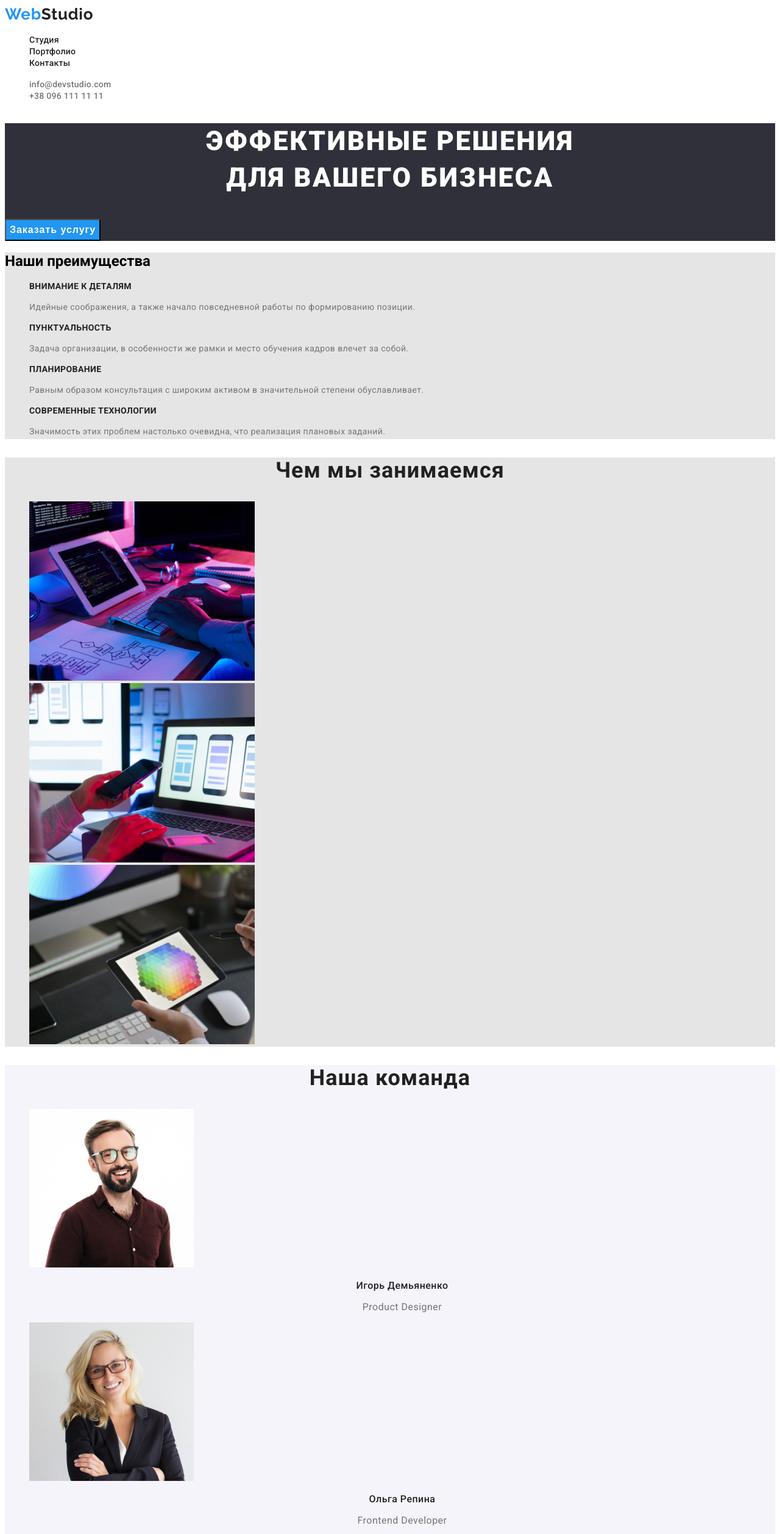
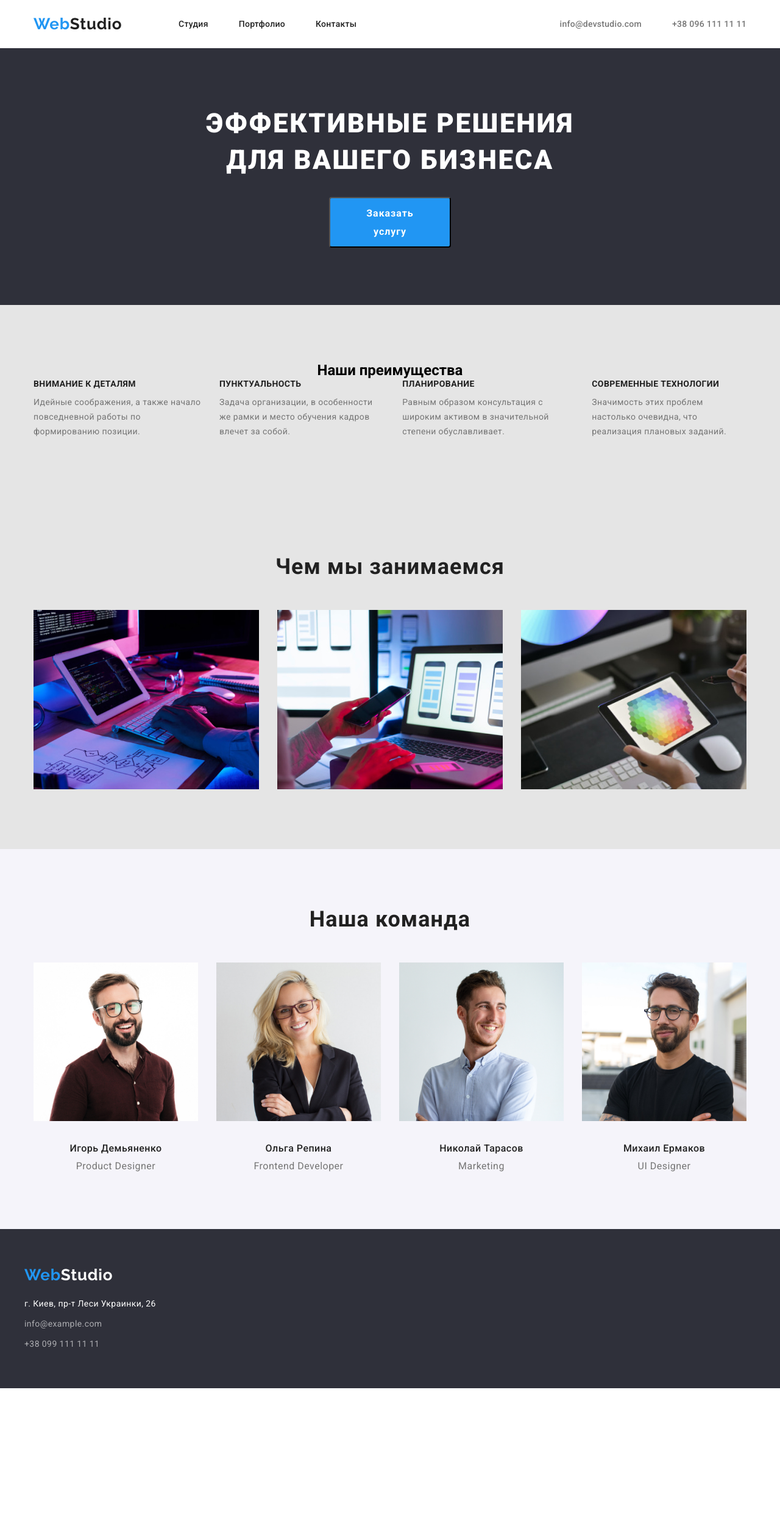
Before and after one commit to KarbanLVA/goit-markup-hw-03, a plain HTML site: page index.html in a window 1280 px wide. Shown: the top 2515 px of the page at 61% size. After the commit the page ends 2276 px from the top, so only its background shows below. Drawn offline with nearby package versions, Linux system fonts and the light colour scheme.

Commit message:
hw-03 выполнено
осталось присвоить всем секциям один класс

```diff
--- a/css/styles.css
+++ b/css/styles.css
@@ -9,10 +9,40 @@
 body {
   font-family: Roboto, sans-serif;
 }
+h1,
+h2,
+h3,
+p,
+ul {
+  margin-top: 0;
+  margin-bottom: 0;
+  padding-left: 0;
+}
+.container {
+  width: 1200px;
+  padding-left: 15px;
+  padding-right: 15px;
+  margin-left: auto;
+  margin-right: auto;
+}
+.section {
+  padding: 94px 0;
+}
 
 /* HEADER */
 .header {
   background-color: var(--main-white-color);
+}
+.header .container {
+  display: flex;
+  align-items: center;
+  padding-top: 24px;
+  padding-bottom: 24px;
+}
+.header .logo-web {
+  width: 145px;
+  height: 31;
+  margin-right: 93px;
 }
 /* логотип */
 .logo-web,
@@ -33,9 +63,22 @@ body {
   color: var(--main-white-color);
 }
 /* навигация */
-.nav-links {
+
+.nav-list {
+  display: flex;
+  align-items: center;
   list-style: none;
 }
+.nav-list .items {
+  margin-right: 50px;
+}
+.nav-list .items:last-child {
+  margin-right: 0;
+}
+/* можно сделать одну запись, вместо двух, которые сверху:
+.nav-list .items:not(:last-child) {
+  margin-right: 50px;
+}*/
 .nav-item {
   font-weight: 500;
   font-size: 14px;
@@ -44,13 +87,23 @@ body {
   color: var(--main-black-color);
   text-decoration: none;
 }
+
 .nav-item:hover,
 .nav-item:focus {
   color: var(--logo-hover-color);
 }
 /* контакты */
 .header-contact {
+  display: flex;
+  margin-left: auto;
+
   list-style: none;
+}
+.header-contact .list {
+  margin-right: 50px;
+}
+.header-contact .list:last-child {
+  margin: 0;
 }
 .header-contact .link {
   font-weight: 500;
@@ -69,8 +122,11 @@ body {
 /* главная страница */
 .hero {
   background-color: #2f303a;
+  text-align: center;
 }
 .hero-title {
+  margin-bottom: 30px;
+
   font-weight: 900;
   font-size: 44px;
   line-height: 1.36;
@@ -80,6 +136,9 @@ body {
   color: var(--main-white-color);
 }
 .hero-button {
+  padding: 10px 32px;
+  width: 200px;
+
   font-weight: 700;
   font-size: 16px;
   line-height: 1.87;
@@ -87,6 +146,7 @@ body {
   background-color: var(--logo-hover-color);
   color: var(--main-white-color);
   cursor: pointer;
+  border-radius: 4px;
 }
 .hero-button:hover,
 .hero-button:focus {
@@ -97,10 +157,19 @@ body {
 .services {
   background-color: var(--main-background-color);
 }
+.best-title {
+  text-align: center;
+}
 .best-list {
+  display: flex;
   list-style: none;
 }
+.best-list .items:not(:last-child) {
+  margin-right: 30px;
+}
 .best-list .list-title {
+  margin-bottom: 10px;
+
   font-weight: 700;
   font-size: 14px;
   line-height: 1.14;
@@ -117,6 +186,8 @@ body {
 }
 .sevices-title,
 .team-title {
+  margin-bottom: 50px;
+
   font-weight: 700;
   font-size: 36px;
   line-height: 1.17;
@@ -125,21 +196,35 @@ body {
   color: var(--main-black-color);
 }
 .services-list {
+  display: flex;
+
   list-style: none;
+}
+.services-list .items:not(:last-child) {
+  margin-right: 30px;
 }
 .team {
   background-color: #f5f4fa;
 }
 .team-list {
+  display: flex;
+
   list-style: none;
 }
+.team-list .items:not(:last-child) {
+  margin-right: 30px;
+}
 .team-list .list-title {
+  margin-bottom: 10px;
   font-weight: 500;
   font-size: 16px;
   line-height: 1.19;
   text-align: center;
   letter-spacing: 0.03em;
   color: var(--main-black-color);
+}
+.team-list .list-img {
+  margin-bottom: 30px;
 }
 .team-list .list-text {
   font-weight: 400;
@@ -153,10 +238,25 @@ body {
 .portfolio {
   background-color: var(--main-background-color);
 }
+.portfolio-title {
+  text-align: center;
+  margin-bottom: 8px;
+}
 .portfolio-buttons {
+  display: flex;
+  justify-content: center;
+  margin-bottom: 50px;
+
   list-style: none;
 }
+.portfolio-buttons .list:not(:last-child) {
+  margin-right: 8px;
+}
 .portfolio-buttons .button-item {
+  padding: 6px 22px;
+  text-align: center;
+  border-radius: 4px;
+
   font-family: inherit;
   font-weight: 500;
   font-size: 16px;
@@ -173,15 +273,36 @@ body {
 }
 
 .portfolio-list {
+  display: flex;
+  flex-wrap: wrap;
+
   list-style: none;
 }
+.portfolio-items {
+  width: 370px;
+  margin-right: 30px;
+  margin-bottom: 30px;
+  border-bottom: 1px solid #eeeeee;
+}
+.portfolio-items:nth-child(3n) {
+  margin-right: 0;
+}
+.portfolio-items:nth-last-child(-n + 3) {
+  margin-bottom: 94px;
+}
+.portfolio-items .list-img {
+  margin-bottom: 20px;
+}
 .portfolio-list .list-title {
+  margin-bottom: 4px;
+
   font-weight: 700;
   font-size: 18px;
   line-height: 2;
   letter-spacing: 0.06em;
   color: var(--main-black-color);
 }
+
 .portfolio-list .list-text {
   font-weight: 400;
   font-size: 16px;
@@ -194,9 +315,22 @@ body {
 .footer {
   background-color: #2f303a;
 }
+.footer .container {
+  padding: 60px 0;
+}
+/* логотип */
+.footer .logo-web {
+  display: inline-block;
+  width: 145px;
+  height: 31;
+  margin-bottom: 20px;
+}
 /* адрес и контакты */
 .address-links {
   list-style: none;
+}
+.address-links .items:not(:last-child) {
+  margin-bottom: 9px;
 }
 .footer-address .map,
 .footer-address .contact {
--- a/index.html
+++ b/index.html
@@ -8,119 +8,131 @@
     <link rel="preconnect" href="https://fonts.googleapis.com">
     <link rel="preconnect" href="https://fonts.gstatic.com" crossorigin>
     <link href="https://fonts.googleapis.com/css2?family=Raleway:wght@700&family=Roboto:wght@400;500;700;900&display=swap" rel="stylesheet">
+    <link rel="stylesheet" href="https://cdnjs.cloudflare.com/ajax/libs/modern-normalize/1.1.0/modern-normalize.min.css">
     <link rel="stylesheet" href="./css/styles.css">
 </head>
 <body>
     <header class="header">
+        <div class="container">
             <a class="logo-web" href="">Web<span class="logo-studio-hdr" >Studio</span></a>
             <nav class="nav" >
-            <ul class="nav-links">
-                <li>
+                <ul class="nav-list">
+                    <li class="items">
                         <a class="nav-item" href="./index.html">Студия</a>
                     </li>
-                <li>
+                    <li class="items">
                         <a class="nav-item" href="./portfolio.html">Портфолио</a>
                     </li>
-                <li>
+                    <li class="items">
                         <a class="nav-item" href="">Контакты</a>
                     </li>
                 </ul>
             </nav>
             <ul class="header-contact" >
-            <li>
+                <li class="list">
                     <a class="link" href="mailto:info@devstudio.com">info@devstudio.com</a>
                 </li>
-            <li>
+                <li class="list">
                     <a class="link" href="tel:+380961111111">+38 096 111 11 11</a>
                 </li>
             </ul>
+        </div>
     </header>
     <main>
         <!-- главная секция страницы -->
-        <section class="hero">
+        <section class="hero section">
+            <div class="container">
                 <h1 class="hero-title" >Эффективные решения <br>для вашего бизнеса</h1>
                 <button class="hero-button" type="button">Заказать услугу</button>
+            </div>
         </section>
         <!-- наши преимущества -->
-        <section class="best">
+        <section class="best section">
+            <div class="container">
                 <h2 class="best-title" >Наши преимущества</h2>
-            <ul class="best-list" >
-                <li>
+                <ul class="best-list">
+                    <li class="items">
                         <h3 class="list-title" >Внимание к деталям</h3>
                         <p class="list-text" >Идейные соображения, а также начало повседневной работы по формированию позиции.</p>
                     </li>
-                <li>
+                    <li class="items">
                         <h3 class="list-title" >Пунктуальность</h3>
                         <p class="list-text" >Задача организации, в особенности же рамки и место обучения кадров влечет за собой.</p>
                     </li>
-                <li>
+                    <li class="items">
                         <h3 class="list-title" >Планирование</h3>
                         <p class="list-text" >Равным образом консультация с широким активом в значительной степени обуславливает.</p>
                     </li>
-                <li>
+                    <li class="items">
                         <h3 class="list-title" >Современные технологии</h3>
                         <p class="list-text" >Значимость этих проблем настолько очевидна, что реализация плановых заданий.</p>
                     </li>
                 </ul>
-
+            </div>
         </section>
         <!-- Чем мы занимаемся -->
-        <section class="services">
+        <section class="services section">
+            <div class="container">
                 <h2 class="sevices-title">Чем мы занимаемся</h2>
                 <ul class="services-list" >
-                <li>
+                    <li class="items">
                         <img class="list-item" src="./images/our-services/img(1).jpg" alt="разработка сайтов" width="370" height="294">
                     </li>
-                <li>
+                    <li class="items">
                         <img class="list-item" src="./images/our-services/img(2).jpg" alt="разработка мобильных приложений" width="370" height="294">
                     </li>
-                <li>
+                    <li class="items">
                         <img class="list-item" src="./images/our-services/img(3).jpg" alt="разработка дизайна" width="370" height="294">
                     </li>
                 </ul>
+            </div>
         </section>
         <!-- Наша команда -->
-        <section class="team" >
+        <section class="team section">
+            <div class="container">
                 <h2 class="team-title" >Наша команда</h2>
                 <ul class="team-list" >
-                <li>
-                    <img class="list-item" src="./images/our-team/img(1).jpg" alt="Игорь Демьяненко Product Designer" width="270" height="260">
+                    <li class="items">
+                        <img class="list-img" src="./images/our-team/img(1).jpg" alt="Игорь Демьяненко Product Designer" width="270" height="260">
                         <h3 class="list-title">Игорь Демьяненко</h3>
                         <p class="list-text">Product Designer</p>
                     </li>
-                <li>
-                    <img class="list-item" src="./images/our-team/img(2).jpg" alt="Ольга Репина Frontend Developer" width="270" height="260">
+                    <li class="items">
+                        <img class="list-img" src="./images/our-team/img(2).jpg" alt="Ольга Репина Frontend Developer" width="270" height="260">
                         <h3 class="list-title">Ольга Репина</h3>
                         <p class="list-text">Frontend Developer</p>
                     </li>
-                <li>
-                    <img class="list-item" src="./images/our-team/img(3).jpg" alt="Николай Тарасов Marketing" width="270" height="260">
+                    <li class="items">
+                        <img class="list-img" src="./images/our-team/img(3).jpg" alt="Николай Тарасов Marketing" width="270" height="260">
                         <h3 class="list-title">Николай Тарасов</h3>
                         <p class="list-text">Marketing</p>
                     </li>
-                <li>
-                    <img class="list-item" src="./images/our-team/img(4).jpg" alt="Михаил Ермаков UI Designer" width="270" height="260">
+                    <li class="items">
+                        <img class="list-img" src="./images/our-team/img(4).jpg" alt="Михаил Ермаков UI Designer" width="270" height="260">
                         <h3 class="list-title">Михаил Ермаков</h3>
                         <p class="list-text">UI Designer</p>
                     </li>
                 </ul>
+            </div>
         </section>
     </main>
     <footer class="footer">
+        <div class="container">
             <a class="logo-web" href="">Web<span class="logo-studio-ftr">Studio</span></a>
             <address class="footer-address">
                 <ul class="address-links">
-                <li>
+                    <li class="items">
                         <a class="map" href="https://goo.gl/maps/c1n4icCPhH8XGdS66" target="_blank" rel="noreferrer   noopener">г. Киев, пр-т Леси Украинки, 26</a>
                     </li>
-                <li>
+                    <li class="items">
                         <a class="contact" href="maito:info@example.com">info@example.com</a>
                     </li>
-                <li>
+                    <li class="items">
                         <a class="contact" href="tel:+380991111111">+38 099 111 11 11</a>
                     </li>
                 </ul>
             </address>
+        </div>
     </footer>
 
 </body>
```
Also changed, not shown: portfolio.html (+33 -24 lines). Lines whose indentation alone changed are shown as unchanged.
